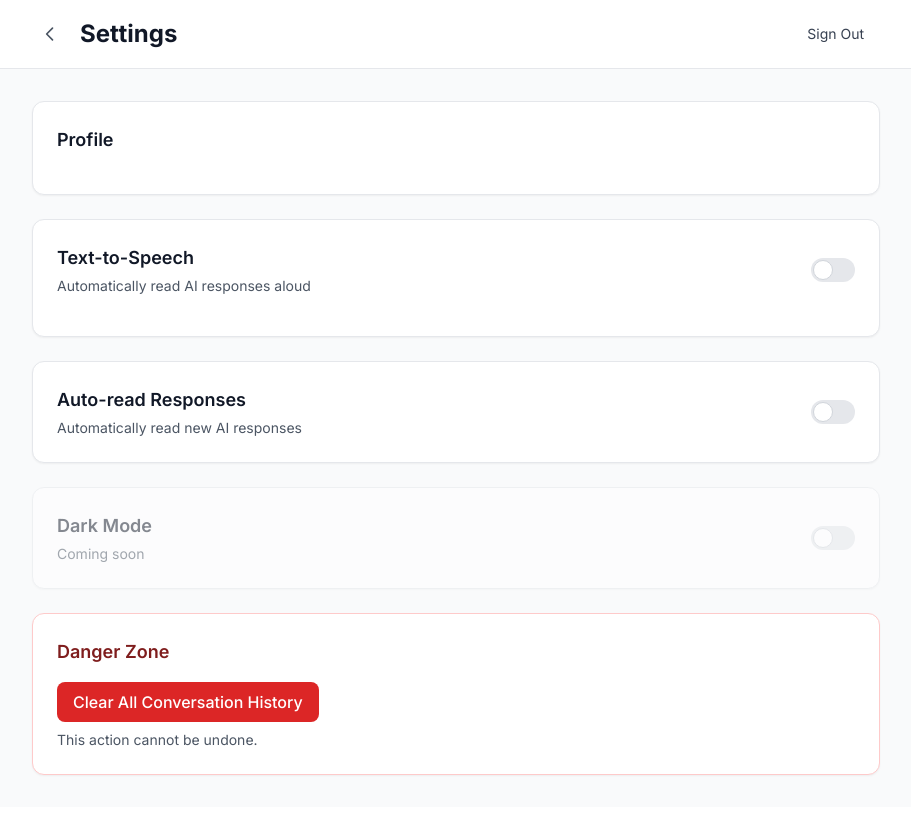
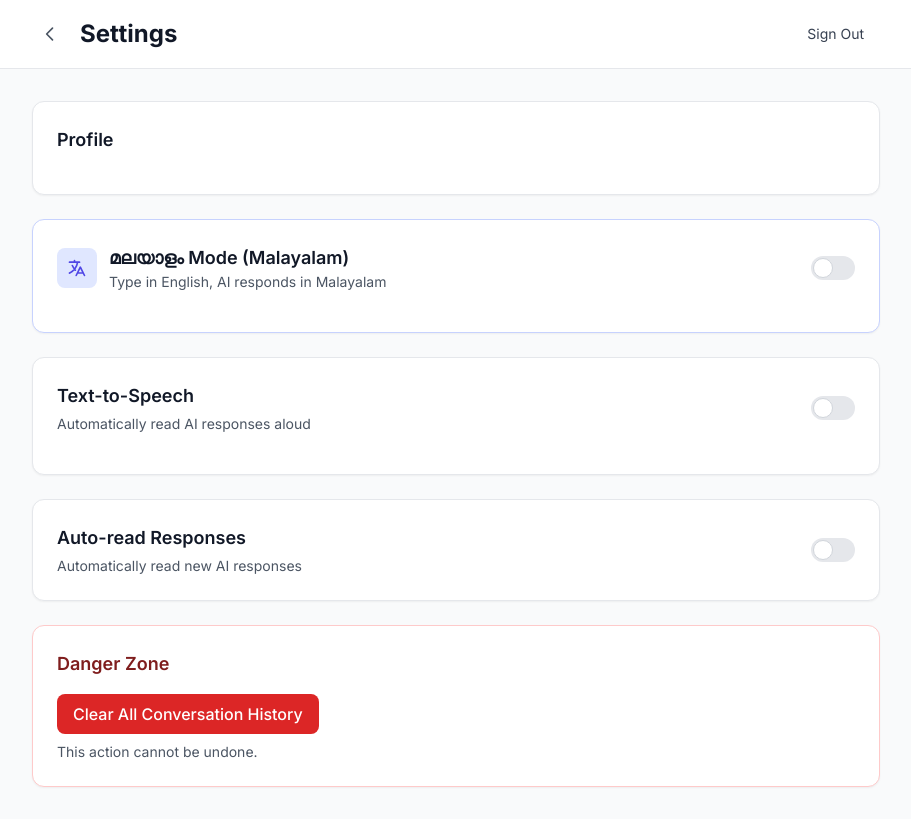
Before and after one commit to DANI-cloud-del/Flask, a Flask app: page /settings in a window 1280 px wide. Shown: the whole page, without its empty margins (184-1095 px from the left). Before the commit the page ends 776 px from the top, so only its background shows below. Run offline with Flask 3, Linux system fonts and the light colour scheme; the visitor is signed in with stand-in values (Sample User, id 1); some libraries are stand-ins or nearby versions.

Commit message:
Add Malayalam mode toggle with auto-voice selection

```diff
--- a/templates/settings.html
+++ b/templates/settings.html
@@ -35,6 +35,40 @@
                 <div>
                     <div class="text-lg font-medium text-gray-900">{{ user.name }}</div>
                     <div class="text-sm text-gray-600">{{ user.email }}</div>
+                </div>
+            </div>
+        </div>
+
+        <!-- Malayalam Mode Section -->
+        <div class="bg-white rounded-xl shadow-sm border border-indigo-200 p-6 mb-6">
+            <div class="flex items-center justify-between mb-4">
+                <div class="flex items-center space-x-3">
+                    <div class="w-10 h-10 bg-indigo-100 rounded-lg flex items-center justify-center">
+                        <svg class="w-5 h-5 text-indigo-600" fill="none" stroke="currentColor" viewBox="0 0 24 24">
+                            <path stroke-linecap="round" stroke-linejoin="round" stroke-width="2" d="M3 5h12M9 3v2m1.048 9.5A18.022 18.022 0 016.412 9m6.088 9h7M11 21l5-10 5 10M12.751 5C11.783 10.77 8.07 15.61 3 18.129"></path>
+                        </svg>
+                    </div>
+                    <div>
+                        <h3 class="text-lg font-semibold text-gray-900">മലയാളം Mode (Malayalam)</h3>
+                        <p class="text-sm text-gray-600">Type in English, AI responds in Malayalam</p>
+                    </div>
+                </div>
+                <label class="relative inline-flex items-center cursor-pointer">
+                    <input type="checkbox" id="malayalamMode" class="sr-only peer" onchange="toggleMalayalamMode()">
+                    <div class="w-11 h-6 bg-gray-200 peer-focus:outline-none peer-focus:ring-4 peer-focus:ring-indigo-300 rounded-full peer peer-checked:after:translate-x-full peer-checked:after:border-white after:content-[''] after:absolute after:top-[2px] after:left-[2px] after:bg-white after:border-gray-300 after:border after:rounded-full after:h-5 after:w-5 after:transition-all peer-checked:bg-indigo-600"></div>
+                </label>
+            </div>
+
+            <!-- Info box when enabled -->
+            <div id="malayalamInfo" class="hidden mt-4 p-3 bg-indigo-50 border border-indigo-200 rounded-lg">
+                <div class="flex items-start space-x-2">
+                    <svg class="w-5 h-5 text-indigo-600 mt-0.5 flex-shrink-0" fill="none" stroke="currentColor" viewBox="0 0 24 24">
+                        <path stroke-linecap="round" stroke-linejoin="round" stroke-width="2" d="M13 16h-1v-4h-1m1-4h.01M21 12a9 9 0 11-18 0 9 9 0 0118 0z"></path>
+                    </svg>
+                    <div class="text-sm text-indigo-800">
+                        <p class="font-medium mb-1">മലയാളം മോഡ് സജീവം (Malayalam Mode Active)</p>
+                        <p>Your messages will be translated to Malayalam, and AI will respond in Malayalam. A Malayalam/Indian voice will be selected automatically for TTS.</p>
+                    </div>
                 </div>
             </div>
         </div>
@@ -119,20 +153,6 @@
             </div>
         </div>
 
-        <!-- Theme Settings (Future) -->
-        <div class="bg-white rounded-xl shadow-sm border border-gray-200 p-6 mb-6 opacity-50">
-            <div class="flex items-center justify-between">
-                <div>
-                    <h2 class="text-lg font-semibold text-gray-900">Dark Mode</h2>
-                    <p class="text-sm text-gray-600 mt-1">Coming soon</p>
-                </div>
-                <label class="relative inline-flex items-center cursor-not-allowed">
-                    <input type="checkbox" disabled class="sr-only peer">
-                    <div class="w-11 h-6 bg-gray-200 rounded-full peer peer-checked:after:translate-x-full peer-checked:after:border-white after:content-[''] after:absolute after:top-[2px] after:left-[2px] after:bg-white after:border-gray-300 after:border after:rounded-full after:h-5 after:w-5 after:transition-all"></div>
-                </label>
-            </div>
-        </div>
-
         <!-- Danger Zone -->
         <div class="bg-white rounded-xl shadow-sm border border-red-200 p-6">
             <h2 class="text-lg font-semibold text-red-900 mb-4">Danger Zone</h2>
@@ -169,13 +189,28 @@ function loadVoices() {
 
         // Group voices by language
         const englishVoices = availableVoices.filter(v => v.lang.startsWith('en'));
-        const otherVoices = availableVoices.filter(v => !v.lang.startsWith('en'));
+        const indianVoices = availableVoices.filter(v => v.lang.includes('IN') || v.name.includes('Hindi') || v.name.includes('Malayalam') || v.name.includes('Raveena') || v.name.includes('Aditi'));
+        const otherVoices = availableVoices.filter(v => !v.lang.startsWith('en') && !indianVoices.includes(v));
+
+        // Add Indian voices first (for Malayalam mode)
+        if (indianVoices.length > 0) {
+            const group = document.createElement('optgroup');
+            group.label = 'Indian / Malayalam';
+            indianVoices.forEach((voice) => {
+                const option = document.createElement('option');
+                option.value = voice.name;
+                option.textContent = `${voice.name} (${voice.lang})`;
+                if (voice.default) option.textContent += ' - Default';
+                group.appendChild(option);
+            });
+            voiceSelect.appendChild(group);
+        }
 
         // Add English voices
         if (englishVoices.length > 0) {
             const group = document.createElement('optgroup');
             group.label = 'English';
-            englishVoices.forEach((voice, index) => {
+            englishVoices.forEach((voice) => {
                 const option = document.createElement('option');
                 option.value = voice.name;
                 option.textContent = `${voice.name} (${voice.lang})`;
@@ -189,7 +224,7 @@ function loadVoices() {
         if (otherVoices.length > 0) {
             const group = document.createElement('optgroup');
             group.label = 'Other Languages';
-            otherVoices.forEach((voice, index) => {
+            otherVoices.forEach((voice) => {
                 const option = document.createElement('option');
                 option.value = voice.name;
                 option.textContent = `${voice.name} (${voice.lang})`;
@@ -208,6 +243,16 @@ function loadVoices() {
 
 // Load settings from localStorage
 function loadSettings() {
+    // Malayalam mode
+    const malayalamEnabled = localStorage.getItem('malayalam_mode') === 'true';
+    document.getElementById('malayalamMode').checked = malayalamEnabled;
+    document.getElementById('malayalamInfo').classList.toggle('hidden', !malayalamEnabled);
+
+    if (malayalamEnabled) {
+        // Wait for voices to load then select Malayalam voice
+        setTimeout(() => selectMalayalamVoice(), 100);
+    }
+
     // TTS enabled
     const ttsEnabled = localStorage.getItem('tts_enabled') === 'true';
     document.getElementById('ttsEnabled').checked = ttsEnabled;
@@ -231,6 +276,64 @@ function loadSettings() {
     const volume = localStorage.getItem('tts_volume') || '100';
     document.getElementById('speechVolume').value = volume;
     document.getElementById('volumeValue').textContent = volume;
+}
+
+// Toggle Malayalam Mode
+function toggleMalayalamMode() {
+    const enabled = document.getElementById('malayalamMode').checked;
+    localStorage.setItem('malayalam_mode', enabled);
+    document.getElementById('malayalamInfo').classList.toggle('hidden', !enabled);
+
+    if (enabled) {
+        // Auto-select Malayalam voice and enable TTS
+        selectMalayalamVoice();
+
+        // Enable TTS if not already enabled
+        if (!document.getElementById('ttsEnabled').checked) {
+            document.getElementById('ttsEnabled').checked = true;
+            localStorage.setItem('tts_enabled', 'true');
+            document.getElementById('ttsOptions').classList.remove('hidden');
+        }
+
+        // Show notification
+        alert('മലയാളം മോഡ് സജീവമാക്കി! (Malayalam Mode Enabled!)\n\nType in English, and AI will respond in Malayalam.');
+    } else {
+        alert('Malayalam Mode Disabled');
+    }
+}
+
+// Select Malayalam/Indian voice automatically
+function selectMalayalamVoice() {
+    const voiceSelect = document.getElementById('voiceSelect');
+
+    // Common Malayalam/Indian voice patterns (in order of preference)
+    const malayalamVoicePatterns = [
+        'malayalam',
+        'ml-in',
+        'raveena',
+        'aditi',
+        'hi-in',
+        'hindi',
+        'indian'
+    ];
+
+    // Try to find a matching voice
+    for (const pattern of malayalamVoicePatterns) {
+        for (let i = 0; i < voiceSelect.options.length; i++) {
+            const optionText = voiceSelect.options[i].text.toLowerCase();
+            const optionValue = voiceSelect.options[i].value.toLowerCase();
+
+            if (optionText.includes(pattern) || optionValue.includes(pattern)) {
+                voiceSelect.selectedIndex = i;
+                saveVoiceSettings();
+                console.log('🇮🇳 Selected Malayalam/Indian voice:', voiceSelect.options[i].text);
+                return true;
+            }
+        }
+    }
+
+    console.log('No Malayalam voice found, keeping current selection');
+    return false;
 }
 
 // Toggle TTS
@@ -278,7 +381,12 @@ function testTTS() {
     // Stop any current speech
     speechSynthesis.cancel();
 
-    const text = "Hello! This is a test of the text-to-speech feature. How does it sound?";
+    // Check if Malayalam mode is enabled
+    const malayalamMode = localStorage.getItem('malayalam_mode') === 'true';
+    const text = malayalamMode
+        ? "നമസ്കാരം! ഇത് ടെക്സ്റ്റ് ടു സ്പീച്ച് ഫീച്ചറിന്റെ ഒരു ടെസ്റ്റ് ആണ്. എങ്ങനെ തോന്നുന്നു?"
+        : "Hello! This is a test of the text-to-speech feature. How does it sound?";
+
     const utterance = new SpeechSynthesisUtterance(text);
 
     // Apply settings
```
